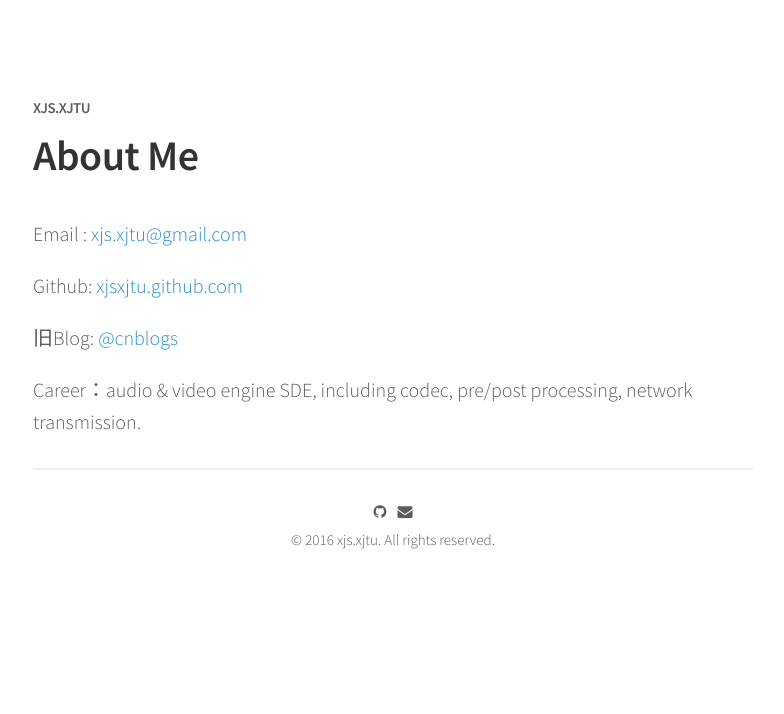
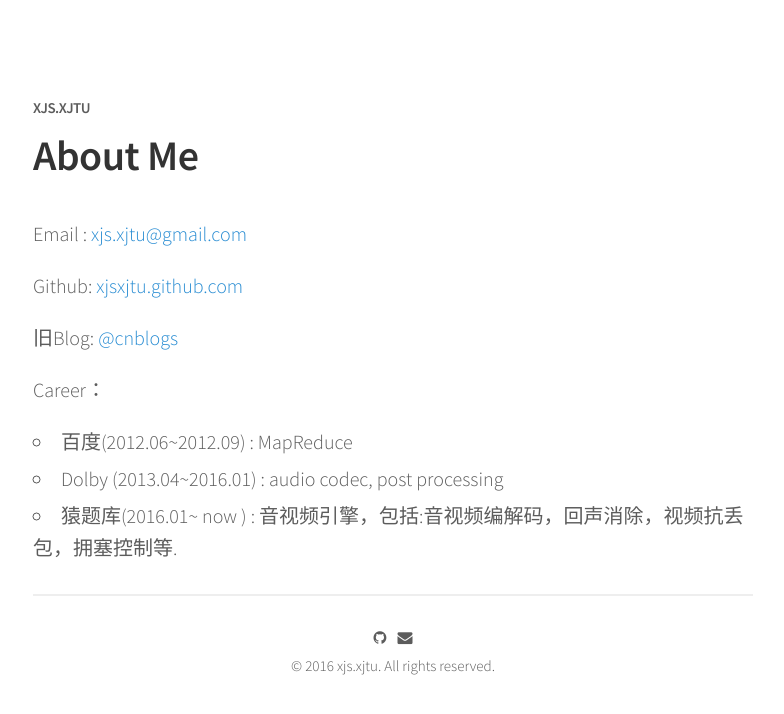
Before and after one commit to xjsXjtu/xjsxjtu.github.io, a Jekyll site: the page built from about.md, in a window 1280 px wide. Shown: the top 714 px of the page, without its empty margins (247-1031 px from the left). Built offline with Jekyll 4.4.1, drawn with Linux system fonts in a browser that asks for light colours; nearby versions of some CDN libraries.

Commit message:
MOD: career

```diff
--- a/about.md
+++ b/about.md
@@ -9,4 +9,7 @@ Github: [xjsxjtu.github.com](https://github.com/xjsXjtu)
 
 旧Blog: [@cnblogs](http://www.cnblogs.com/xjsxjtu/)
 
-Career：audio & video engine SDE, including codec, pre/post processing, network transmission.
+Career：
+* 百度(2012.06~2012.09) : MapReduce
+* Dolby (2013.04~2016.01) : audio codec, post processing
+* 猿题库(2016.01~ now   ) : 音视频引擎，包括:音视频编解码，回声消除，视频抗丢包，拥塞控制等.
```
